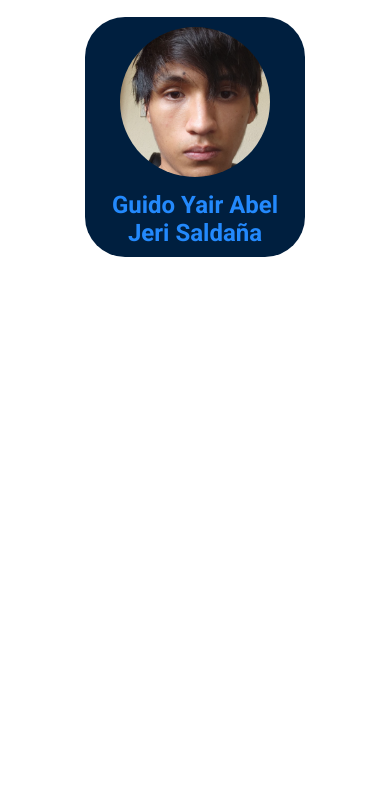
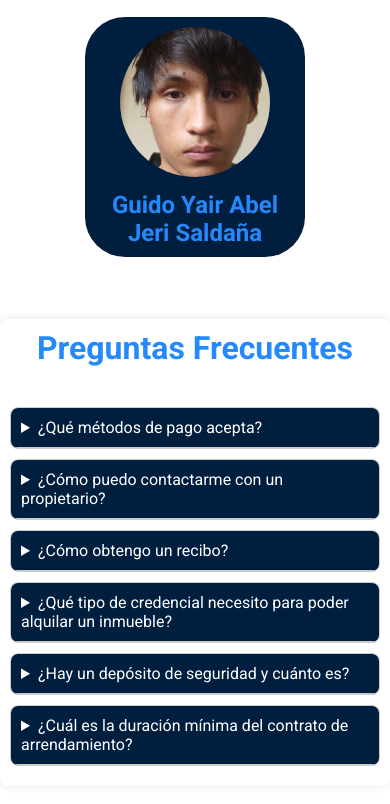
Before and after one commit to RentNova/landing-page-RentEase, a plain HTML site: page index.html in a window 390 px wide. Shown: the part 2794-3598 px from the top of the page. Before the commit the page ends 3113 px from the top, so only its background shows below. Drawn offline with Linux system fonts and the light colour scheme.

Commit message:
feat: Implemente dentro del hmtl y css la seccion de Preguntas Frecuentes

```diff
--- a/css/styles.css
+++ b/css/styles.css
@@ -226,3 +226,61 @@
     .vision-content img{
         background-color: #2389FC;
     }
+
+    .accordion {
+        max-width: 800px;
+        margin: 0 auto;
+        margin-bottom: 40px;
+        background-color: #fff;
+        border-radius: 8px;
+        box-shadow: 0 0 10px rgba(0, 0, 0, 0.1);
+        padding: 20px;
+        text-align: left;
+    }
+
+    .accordion h2 {
+        text-align: center;
+        padding-bottom: 40px;
+        color: #2389FC;
+    }
+
+    details {
+        margin-bottom: 10px;
+        border: 1px solid #ccc;
+        border-radius: 8px;
+        overflow: hidden;
+    }
+
+    summary {
+        background-color: #001F3F;
+        color: #fff;
+        padding: 15px;
+        cursor: pointer;
+        font-size: 18px;
+        border-bottom: 1px solid #ccc;
+        user-select: none;
+    }
+
+    summary:hover {
+        background-color: #0056b3;
+    }
+
+    .content {
+        padding: 15px;
+        background-color: #f9f9f9;
+    }
+
+    @media (max-width: 900px) {
+        .accordion {
+            padding: 10px;
+        }
+
+        summary {
+            font-size: 16px;
+            padding: 10px;
+        }
+
+        .content {
+            padding: 10px;
+        }
+    }
--- a/index.html
+++ b/index.html
@@ -115,6 +115,47 @@
                 </div>
             </div>
         </section>
+        <section id="Q&amp;A" class="container">
+            <div class="accordion">
+                <h2>Preguntas Frecuentes</h2>
+                <details>
+                    <summary>¿Qué métodos de pago acepta?</summary>
+                    <div class="content">
+                        <p>Aceptamos pagos por transferencia bancaria, tarjeta de crédito, y débito automático.</p>
+                    </div>
+                </details>
+                <details>
+                    <summary>¿Cómo puedo contactarme con un propietario?</summary>
+                    <div class="content">
+                        <p>Existe nuestro propio chat entre propietarios y usuarios que buscan un lugar que alquilar. Como también  la posibilidad de hacer videollamadas.</p>
+                    </div>
+                </details>
+                <details>
+                    <summary>¿Cómo obtengo un recibo?</summary>
+                    <div class="content">
+                        <p>Los recibos se envían automáticamente a tu correo electrónico registrado una vez que se procesa el pago. También puedes descargar tus recibos desde tu cuenta en nuestro portal de inquilinos.</p>
+                    </div>
+                </details>
+                <details>
+                    <summary>¿Qué tipo de credencial necesito para poder alquilar un inmueble?</summary>
+                    <div class="content">
+                        <p>Generalmente se requiere una identificación con foto, comprobante de ingresos, y referencias personales o laborales.</p>
+                    </div>
+                </details>
+                <details>
+                    <summary>¿Hay un depósito de seguridad y cuánto es?</summary>
+                    <div class="content">
+                        <p>Sí, se requiere un depósito de seguridad equivalente a un mes de renta.</p>
+                    </div>
+                </details>
+                <details>
+                    <summary>¿Cuál es la duración mínima del contrato de arrendamiento?</summary>
+                    <div class="content">
+                        <p>La duración mínima del contrato de arrendamiento puede empezar desde una noche si se busca un alquiler corto como también a largo plazo.</p>
+                    </div>
+                </details>
+            </div>
+        </section>
     </main>
 </body>
 </html>
```
